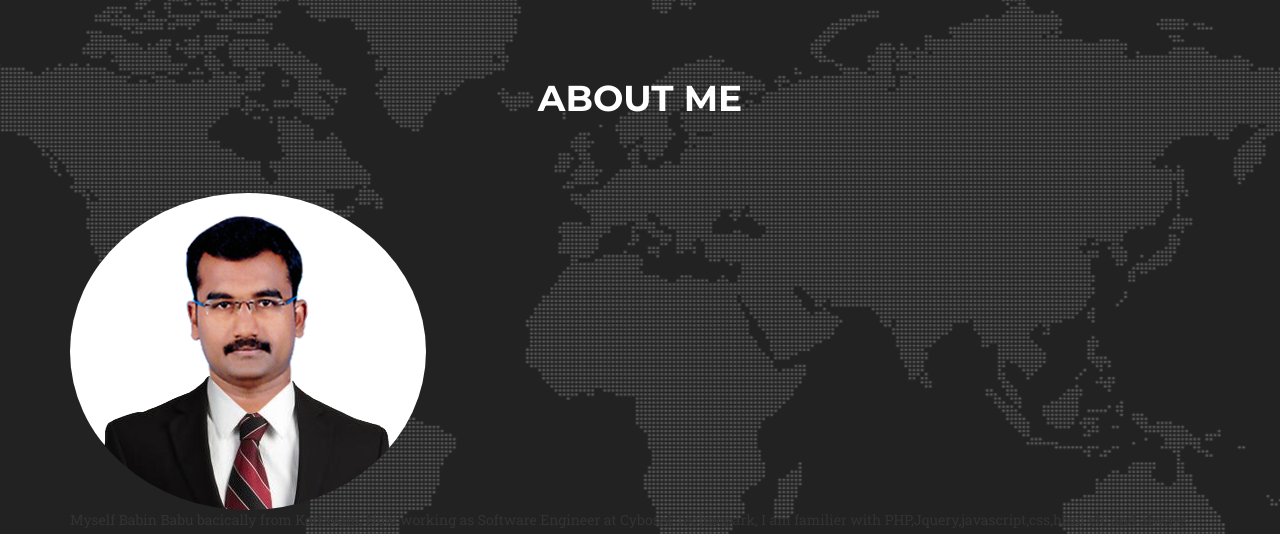
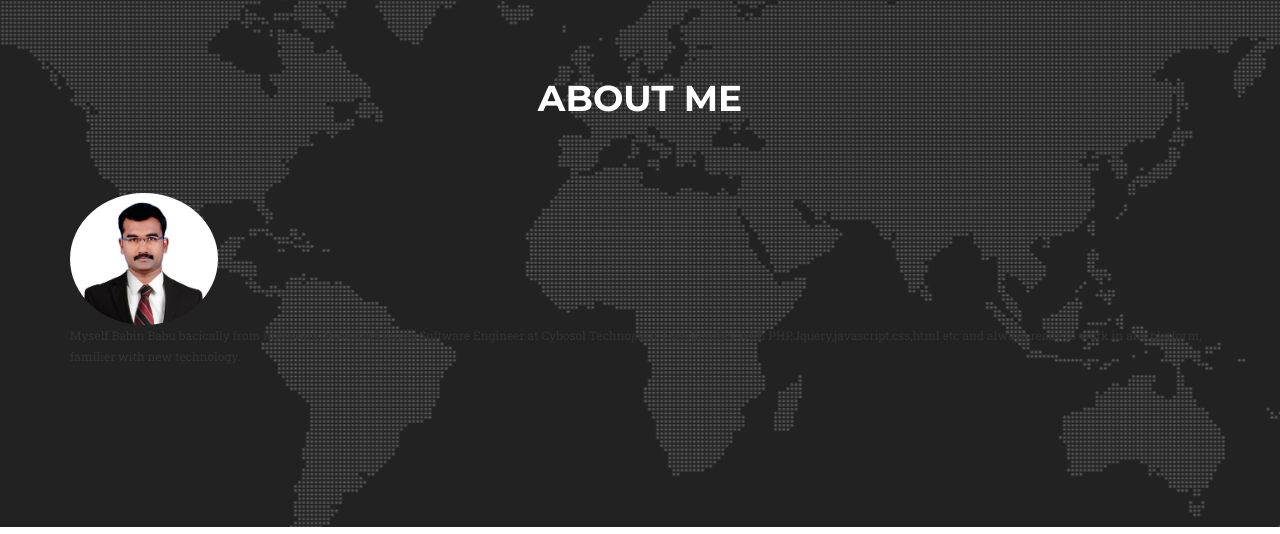
Before and after one commit to babinbabu/portfolio, a plain HTML site: page index.html in a window 1280 px wide. Shown: the part 3655-4189 px from the top of the page. Drawn offline with nearby package versions, Linux system fonts and the light colour scheme; a web font is replaced by a local one.

Commit message:
new content added

```diff
--- a/css/agency.css
+++ b/css/agency.css
@@ -860,3 +860,17 @@ img::-moz-selection {
 body {
     webkit-tap-highlight-color: #fed136;
 }
+
+.myphoto
+{
+  width: 148px;
+}
+.aboutme
+{
+    float: left;
+}
+.aboutme p
+{
+    font-color: #fff;
+    font-size: 12px;
+}
--- a/index.html
+++ b/index.html
@@ -275,8 +275,10 @@
             </div>
             <div class="row">
                 <div class="col-lg-12">
-                    <div align="left"><img class="img-circle img-responsive" src="img/babinbabu.jpg" alt=""></div>
-                        Myself Babin Babu bacically from Kottayam, Now working as Software Engineer at Cybosol Technopark, I am familier with PHP,Jquery,javascript,css,html etc and always ready to work in any platform, familier with new technology.
+                    <div align="left"><img class="img-circle img-responsive myphoto" src="img/babinbabu.jpg" alt="babinbabu"></div>
+                    <div class="aboutme">
+                        <p>Myself Babin Babu bacically from Kottayam, Now working as Software Engineer at Cybosol Technopark, I am familier with PHP,Jquery,javascript,css,html etc and always ready to work in any platform, familier with new technology.</p>
+                        </div>
                 </div>
             </div>
         </div>
```
